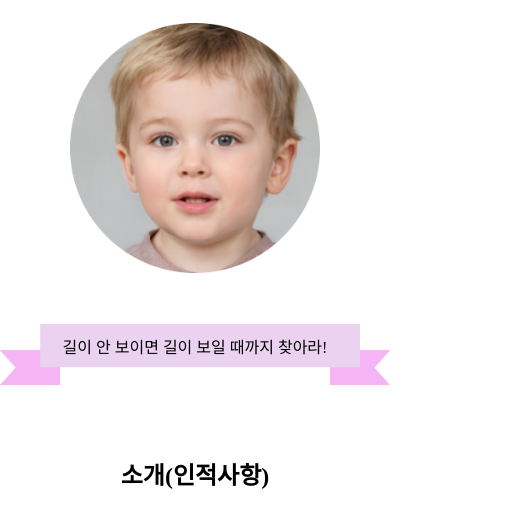
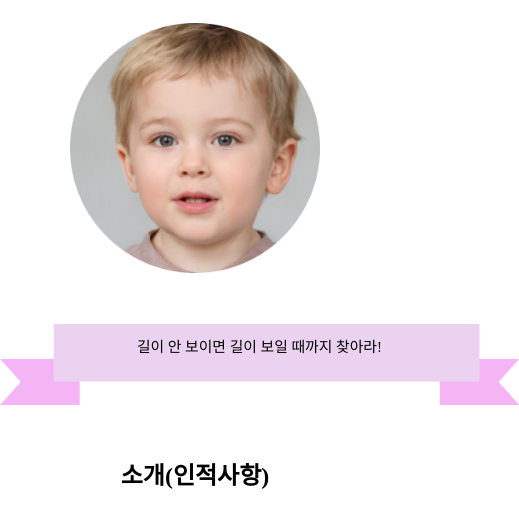
Before and after one commit to johyunwook/about, a plain HTML site: page index.html in a window 390 px wide. Shown: the part 322-842 px from the top of the page, 519 px wide, since content can reach past the window. Drawn offline with Linux system fonts and the light colour scheme.

Commit message:
업데이트커밋

```diff
--- a/main.js
+++ b/main.js
@@ -1 +1 @@
-alert(screen.availWidth)
+//alert(screen.availWidth)
--- a/style.css
+++ b/style.css
@@ -75,9 +75,10 @@ h2,h3,h4,h5,h6,p{ /*h1부터 p까지를 스타일 적용하겠다*/
 /* p350 미디어 쿼리 작성위치(보통 여기에 작성)*/
 @media screen and (max-width : 412px){/* 미디어의 가로 크기가 480일때*/
   #moto {
-    width: 390px;
+    width: 133%;
     height: 100px;
     line-height: 47px;
+    font-size: 0.925rem;
     background-image: url("ribbon.png");
     margin: 0 auto;
     background-size: contain;
```
